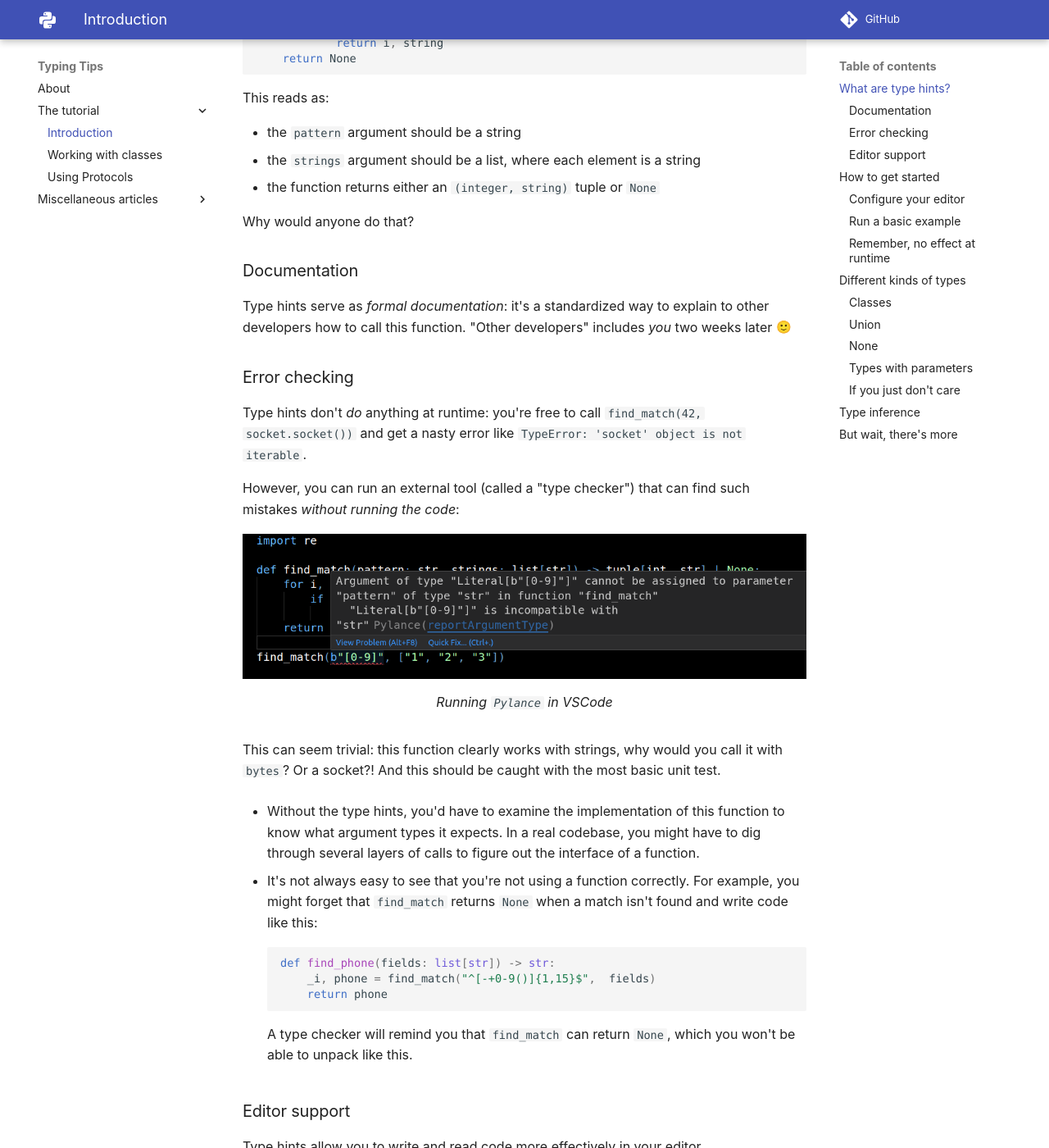
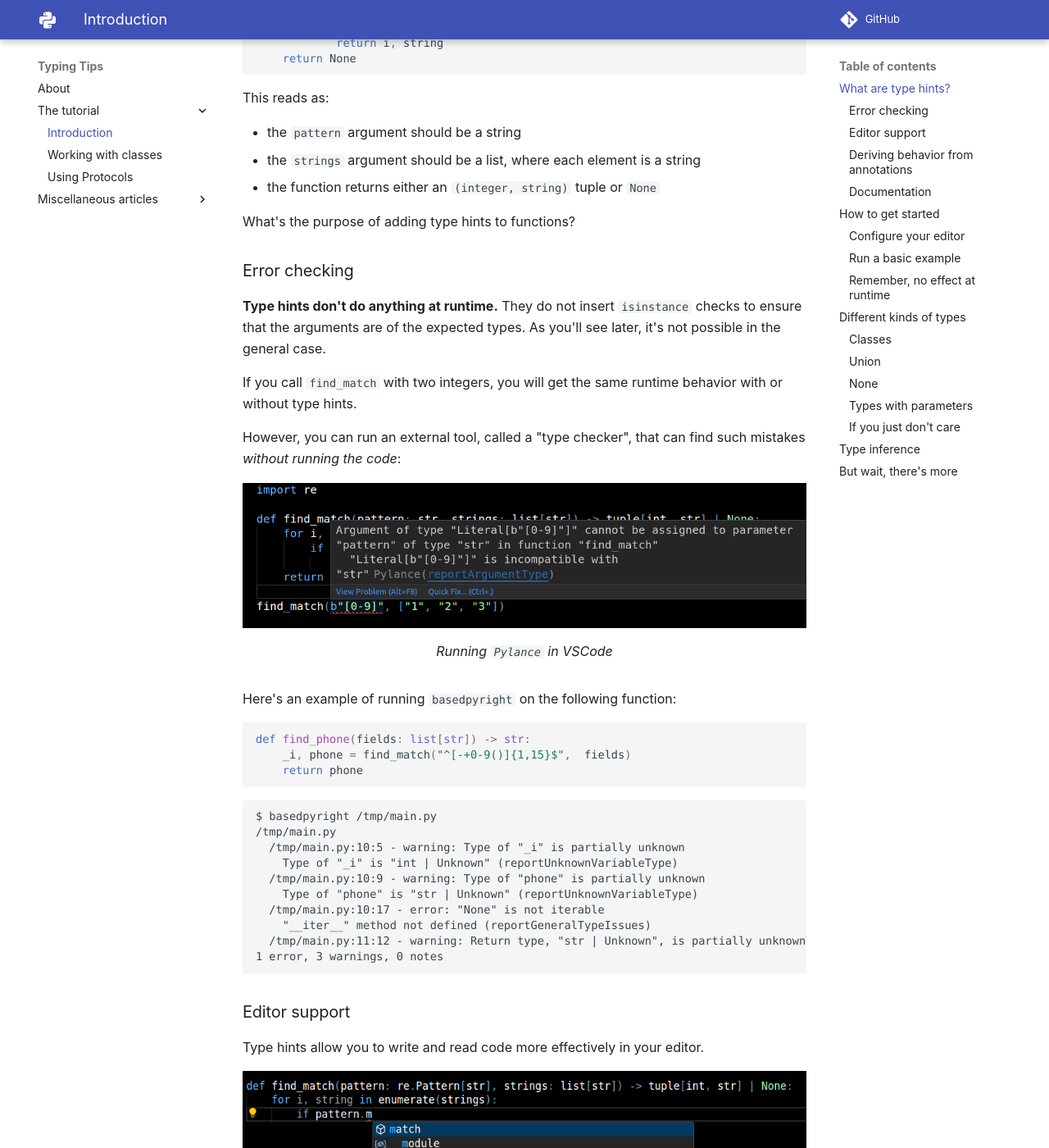
Before and after one commit to decorator-factory/typing-tips, an MkDocs documentation site: the page built from docs/tutorial/0-start-here/index.md, in a window 1280 px wide and 1400 px high, scrolled down 566 px. Shown: the whole window at 82% size. Built offline with MkDocs 1.6.1 and Material for MkDocs 9.7.7, drawn with Linux system fonts in a browser that asks for light colours; emoji names are drawn with the system emoji font; plug-ins that fetch from the network failed and are left out; comment, search, counter and statistics services are not loaded; some of the changed text lies outside the part shown.

Commit message:
Various small updates and rewrites to the Introduction article

````diff
--- a/docs/tutorial/0-start-here/index.md
+++ b/docs/tutorial/0-start-here/index.md
@@ -1,6 +1,6 @@
-# From Zero to Types
+# Introduction
 
-This article explains all you need to know about type hints (for now).
+This article explains the basics of type hints.
 If you know how to write Python functions, you should be well equipped to read this.
 
 ## What are type hints?
@@ -30,19 +30,18 @@
 - the `strings` argument should be a list, where each element is a string
 - the function returns either an `(integer, string)` tuple or `None`
 
-Why would anyone do that?
+What's the purpose of adding type hints to functions?
 
-### Documentation
-
-Type hints serve as _formal documentation_: it's a standardized way to explain to other developers
-how to call this function. "Other developers" includes _you_ two weeks later :slight_smile:
 
 ### Error checking
 
-Type hints don't _do_ anything at runtime: you're free to call `find_match(42, socket.socket())`
-and get a nasty error like `TypeError: 'socket' object is not iterable`.
+**Type hints don't do anything at runtime.** They do not insert `isinstance` checks to ensure
+that the arguments are of the expected types. As you'll see later, it's not possible in the general case.
 
-However, you can run an external tool (called a "type checker") that can find such mistakes
+If you call `find_match` with two integers, you will get the same runtime behavior with or without
+type hints.
+
+However, you can run an external tool, called a "type checker", that can find such mistakes
 _without running the code_:
 
 <figure markdown="span">
@@ -50,23 +49,26 @@
     <figcaption>Running `Pylance` in VSCode</figcaption>
 </figure>
 
-This can seem trivial: this function clearly works with strings, why would you call it
-with `bytes`? Or a socket?! And this should be caught with the most basic unit test.
+Here's an example of running `basedpyright` on the following function:
+```py
+def find_phone(fields: list[str]) -> str:
+    _i, phone = find_match("^[-+0-9()]{1,15}$",  fields)
+    return phone
+```
 
-- Without the type hints, you'd have to examine the implementation of this function to
-  know what argument types it expects. In a real codebase, you might have to dig through
-  several layers of calls to figure out the interface of a function.
+```
+$ basedpyright /tmp/main.py
+/tmp/main.py
+  /tmp/main.py:10:5 - warning: Type of "_i" is partially unknown
+    Type of "_i" is "int | Unknown" (reportUnknownVariableType)
+  /tmp/main.py:10:9 - warning: Type of "phone" is partially unknown
+    Type of "phone" is "str | Unknown" (reportUnknownVariableType)
+  /tmp/main.py:10:17 - error: "None" is not iterable
+    "__iter__" method not defined (reportGeneralTypeIssues)
+  /tmp/main.py:11:12 - warning: Return type, "str | Unknown", is partially unknown (reportUnknownVariableType)
+1 error, 3 warnings, 0 notes
+```
 
-- It's not always easy to see that you're not using a function correctly. For example, you
-    might forget that `find_match` returns `None` when a match isn't found and write code like this:
-
-    ```py
-    def find_phone(fields: list[str]) -> str:
-        _i, phone = find_match("^[-+0-9()]{1,15}$",  fields)
-        return phone
-    ```
-    A type checker will remind you that `find_match` can return `None`, which you won't be able to
-    unpack like this.
 
 ### Editor support
 
@@ -82,49 +84,128 @@
     <figcaption>Navigating your codebase in VSCode</figcaption>
 </figure>
 
+If you have this untyped function:
+
+```py
+def frobnicate(thing):
+    thing.foo()
+
+    if thing.is_active:
+        thing.bar()
+```
+
+You might have a guess as to what `thing` is, but your editor doesn't. If you annotate `thing`
+with the class that you're expecting, you can now go to the source code of `Thing.foo` and `Thing.bar`,
+or rename `bar` to `baz` in the entire codebase.
+
+
+### Deriving behavior from annotations
+
+You can inspect the type annotations of a function or class:
+
+```python-repl
+>>> import annotationlib
+>>> def foo(bar: int, baz: str = "hello", mystery=None) -> list[bool]:
+...     return [2 + 2 == 5]
+...
+>>> annotationlib.get_annotations(foo)
+{'bar': <class 'int'>, 'baz': <class 'str'>, 'return': list[bool]}
+>>>
+```
+
+Libraries can use this metadata to derive some interesting behavior. For example,
+[`cattrs`](https://catt.rs/en/stable/) uses class annotations to convert "untyped"
+data that you get from e.g. parsing JSON or YAML into a tree of typed objects, validating
+that the types are as you expect.
+
+
+### Documentation
+
+Type hints serve as _formal documentation_: it's a standardized way to explain to other developers
+how to call this function. As always, "other developers" includes you two weeks later.
+
+Developers can be reluctant to add useful inline documentation, especially when everything seems self-evident
+when they're writing the code. If you can convince your team to use type annotations everywhere, you get useful
+machine-checked documentation even from hardened comment haters.
+
+
+
 ## How to get started
 
 ### Configure your editor
 
 === "VSCode"
 
-    Install the ["basedpyright" extension](https://marketplace.visualstudio.com/items?itemName=detachhead.basedpyright). If you previously installed the "Python" extension or the "Pylance" extension, you'll need to disable or uninstall Pylance.
+    Install the ["basedpyright" extension](https://marketplace.visualstudio.com/items?itemName=detachhead.basedpyright).
+    If you previously installed the "Python" extension or the "Pylance" extension, you'll need to disable or uninstall
+    Pylance (but keep the Python extension!).
 
-    You can also use Pylance. It does the same thing, but:
-
-    - it's closed-source
-    - because it's closed-source, it's not available in VSCodium (which I recommend as well!)
-    - if you are serious about type hints, you'll need to go to "settings", find "pylance > type checking mode" and
-        switch it from "off" to "standard". Otherwise, it won't complain about errors, even basic ones like `foo: str = 42`
+    basedpyright starts off with a pretty strict configuration. If you are overwhelmed by the red squiggles,
+    you can go to Setting (`Ctrl+,`) -> `basedpyright` -> change "Type checking mode" to "standard".
+    We will revisit configuration and error messages later (TODO).
 
 === "PyCharm"
 
-    No need to install anything, you should be good to go.
+    No need to configure anything, you should be good to go.
 
-=== "vim, emacs, sublime text"
+    If you don't like PyCharm's built in type annotation analysis (which is known for being quirky at times),
+    you can use [basedpyright in PyCharm](https://docs.basedpyright.com/v1.21.0/installation/ides/#pycharm).
+
+=== "vim, emacs, helix, sublime text"
 
     If your editor supports the Language Server Protocol, you can use `basedpyright` with it.
-    Search for "[your editor] basedpyright" in your favorite search engine and you'll find the right instructions
+
+    1. Look for instructions for your editor at:
+       [https://docs.basedpyright.com/latest/installation/ides/](https://docs.basedpyright.com/latest/installation/ides/)
+    2. ...or search for "[your editor] basedpyright" in your favorite search engine
 
 === "command line"
 
-    You can run `mypy` or `pyright` on the command line:
+    You can run `mypy`, `pyright` or `basedpyright` on the command line:
 
     - [mypy instructions](https://mypy.readthedocs.io/en/stable/getting_started.html)
     - [pyright instructions](https://microsoft.github.io/pyright/#/installation?id=command-line)
-
-    If you are feeling adventurous, you can use one of the "based" forks of the above:
-
-    - [basedmypy instructions](https://kotlinisland.github.io/basedmypy/getting_started.html#installing-and-running-basedmypy)
     - [basedpyright instructions](https://docs.basedpyright.com/latest/installation/command-line-and-language-server/)
 
-    I like `pyright`/`basedpyright` better, but `mypy` is older and more popular.
+
+??? note "Why so many tools?"
+
+    > There should be one-- and preferably only one --obvious way to do it
+
+    Well, that didn't work out. There are now several tools for type checking Python code: `mypy`, `pyanalyze`,
+    `pytype`, `pyre`, `pyright`, `pylance`, `basedmypy`, `basedpyright`, `zuban`, Pycharm's analyzer thing,
+    and the "alpha" `ty` and `pyrefly` programs. They all roughly follow the
+    [typing specification](<https://typing.python.org/en/latest/>) and the typing-related PEPs, similarly to
+    how C and C++ compilers relate to the C and C++ specifications, or how browsers relate to universal web standards.
+
+    mypy is the original type checker that existed even before "type hints" were adopted into the language.
+    I personally prefer `pyright` over `mypy` because it's faster, has better (IMO) inference rules and provides
+    editor integration. However, your mileage may vary. If your company is using `mypy` on all their projects, stick with
+    `mypy`.
+
+    More on the differences between pyright and mypy:
+    [https://microsoft.github.io/pyright/#/mypy-comparison](https://microsoft.github.io/pyright/#/mypy-comparison)
+
+    `basedpyright` is a fork of `pyright`. It ports some features from Pylance (a closed-source Microsoft product),
+    adds a few extra diagnostics and various quality of life improvements. It also provides an official PyPI package
+    ([based]pyright is written in _TypeScript_, not Python, which presents a little bit of friction if you want to
+    use it as a Python developer).
+
+    There are two up and coming type checkers/language servers, [Ty](https://docs.astral.sh/ty/) and
+    [Pyrefly](https://pyrefly.org/). With luck, one of them is going to take over the zoo of existing tooling just like
+    `ruff` took over linting and formatting.
+
+    For the purposes of this tutorial, I recommend `basedpyright` because it is stable and provides a good editor
+    experience.
+
 
 !!! note "I don't want to install anything"
 
     You can play around with types at the [Basedpyright playground](https://basedpyright.com/)
 
 ### Run a basic example
+
+In your editor, create a new Python file with the following contents;
 
 ```py
 def add_squares(x: int, y: int) -> int:
@@ -135,6 +216,13 @@
 ```
 
 You should see a warning to the effect of "`x` is supposed to be an `int`, but you provided a string"
+
+When you run this program, you should see that the first `print` executed and printed `500`, but the
+second call to `add_squares` failed with an exception:
+
+```
+TypeError: unsupported operand type(s) for ** or pow(): 'str' and 'int
+```
 
 ### Remember, no effect at runtime
 
@@ -152,14 +240,17 @@
 
 ## Different kinds of types
 
-Let's go over different things that you can annotate your functions with. In Python, a "type" is often
-synonymous with a "class" (see `type([1, 2, 3])` for example). However, type hints can be more detailed.
-For example, `list` on its own is not very useful: what's in the list? But you can use `list[int]` to
-denote that every element of the list is an `int`.
+The term "type" in Python usually means the same as "class". But when talking about type hints,
+"type" is a more general term for describing a set of allowed values. In the initial example at
+the top of the page you've seen `list[X]` which specifies what elements the list holds,
+and `X | None` to denote when a value can be `None`.
+
+So in this tutorial, "type" always means something you can stick in an annotation, and "class"
+always means "class", the result of calling `type()` on something at runtime.
 
 ### Classes
 
-A class is the simplest annotation you can have. You've already seen it in action in this tutorial.
+A class is the simplest type hint you can have. You've already seen it in action in this tutorial.
 
 ```py
 class Dog:
@@ -173,8 +264,8 @@
 
 ### Union
 
-Sometimes you want to accept or return either one class or a different class. This can be done with
-the pipe `|` operator.
+Sometimes you want to accept or return either one type or a different type. This is expressed with
+the pipe operator (`|`):
 
 ```py
 def indent(string: str, by: int | str) -> str:
@@ -185,6 +276,29 @@
 ```
 
 The first argument is a string, and the second argument is either an integer or a string.
+
+If you have a value of a union type, you are only allowed to do operations on it that would be valid
+for all of the options. You have to handle all the possibilities.
+
+![Warning in VSCode, complaining that you cannot call len() on a value of type "str | int"](vscode-union-nuh-uh.png)
+
+This is fine though, because `print` works with both `int` and `str`:
+```py
+def display(thing: str | int) -> None:
+    print(thing)
+```
+
+As you can guess from the `indent` function, type checkers understand some forms of flow control.
+Inside the "then" block of the `if`, a type checker considers the `by` variable to be of type `int`.
+
+![Hovering over "by" in the positive branch of the "if" shows "by: int"](vscode-union-narrowing1.png)
+
+This is called _type narrowing_. Narrowing isn't standardized and differs between type checkers.
+You can find details for narrowing in Pyright on this page:
+[https://microsoft.github.io/pyright/#/type-concepts-advanced?id=type-narrowing](
+https://microsoft.github.io/pyright/#/type-concepts-advanced?id=type-narrowing
+)
+
 
 ### None
 
@@ -261,6 +375,16 @@
 - [Avoid `Any`](../../one-offs/avoid-any/index.md)
 - [Is `object` the same as `Any`](../../one-offs/object-vs-any/index.md)
 
+In particular, see if you can use `object` (the base class of all other classes) instead of `Any`.
+It allows the same set of objects as `Any` but doesn't remove static analysis:
+
+```py
+def print_both(x: object, y: object) -> None:
+    print(x)  # ok
+    print(y)  # ok
+    print(x + "!")  # type checking error
+```
+
 
 ## Type inference
 
````
Also changed, not shown: docs/index.md (+1 -1 lines), docs/tutorial/0-start-here/vscode-union-narrowing1.png (added), docs/tutorial/0-start-here/vscode-union-nuh-uh.png (added).
